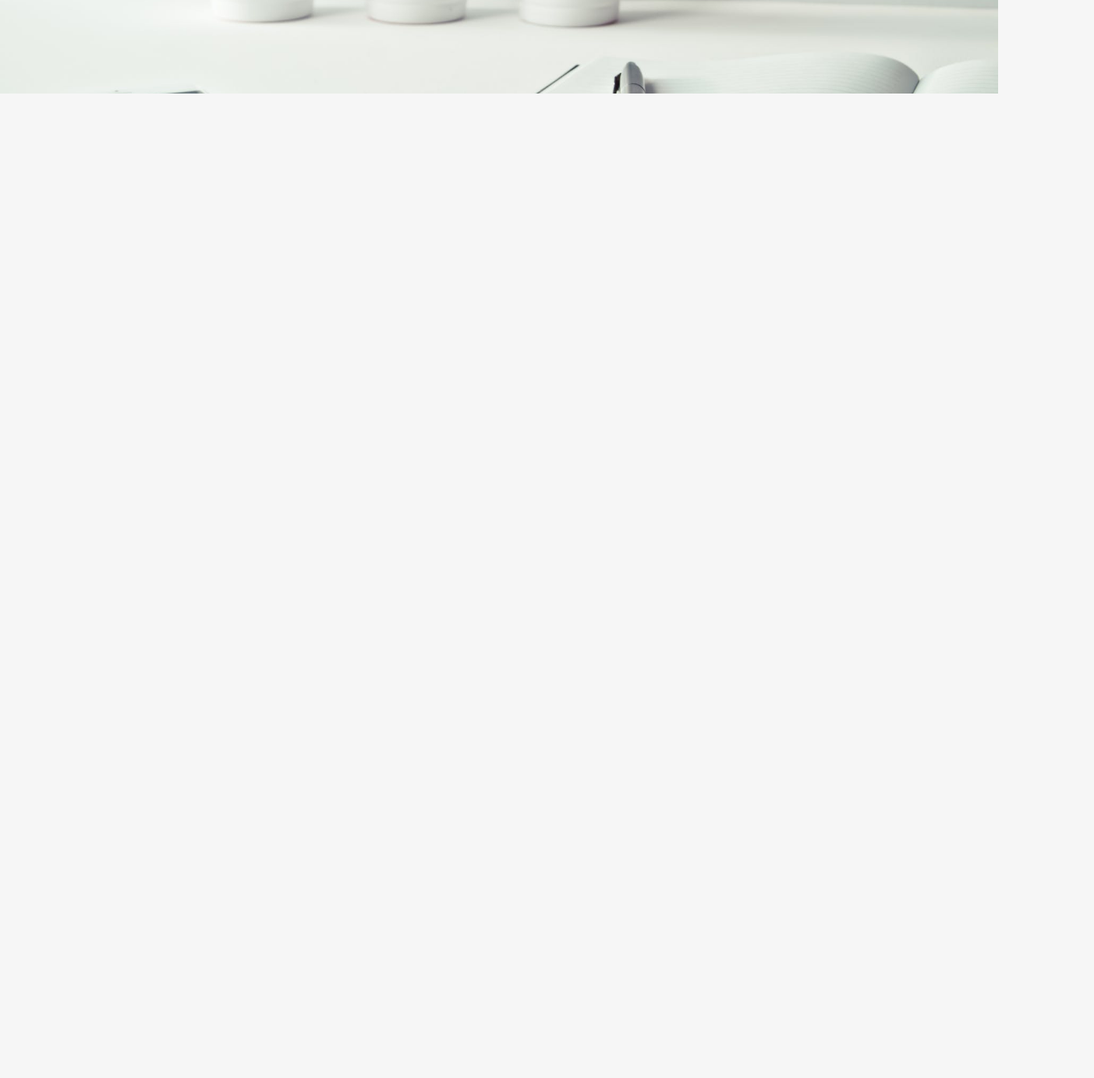
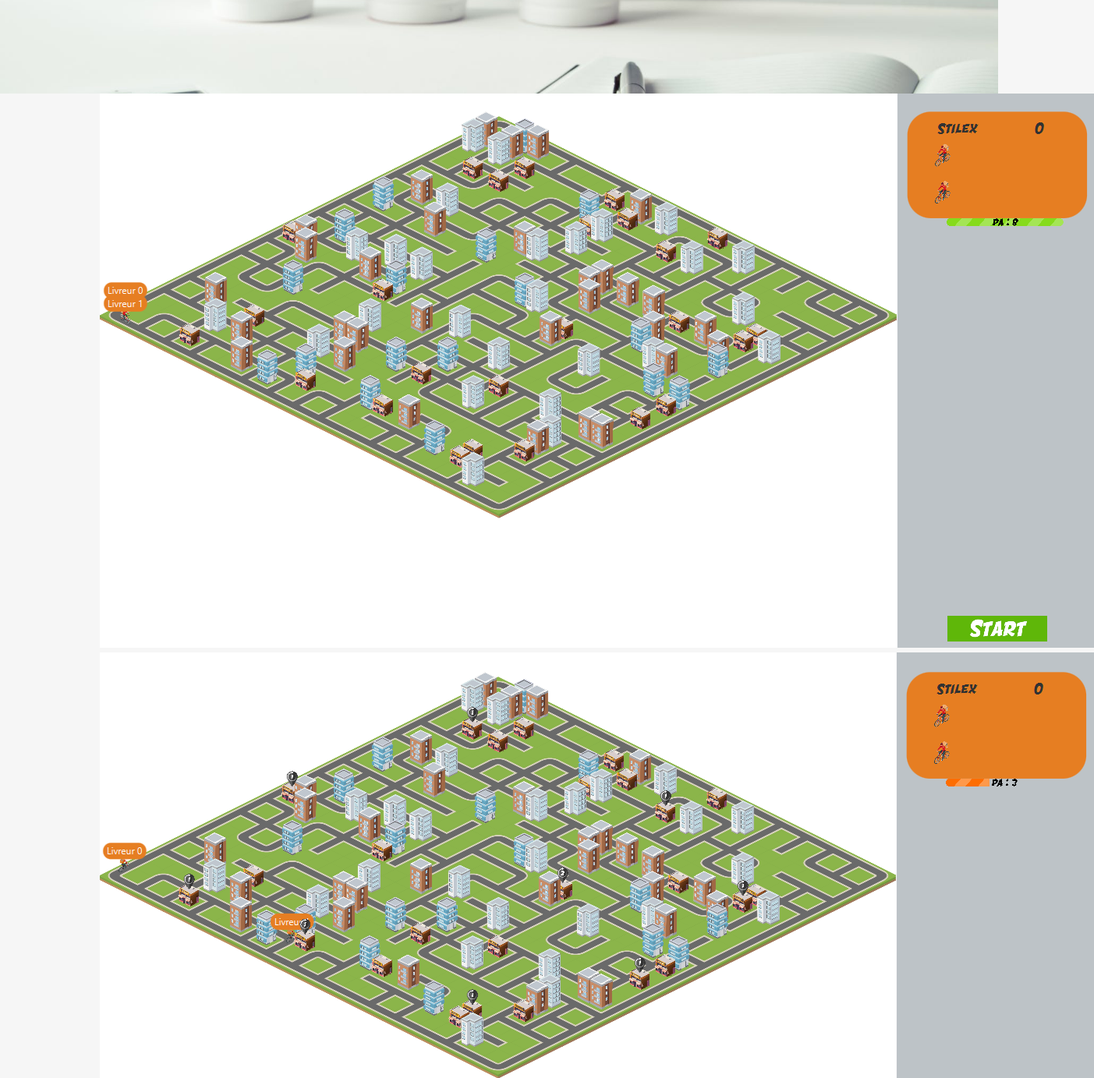
Before and after one commit to Stilex-Huminex/24hDUTInfo, a plain HTML site: page Fichiers/site-web/index.html in a window 1280 px wide. Shown: the part 280-1663 px from the top of the page at 78% size, 1403 px wide, since content can reach past the window. Before the commit the page ends 800 px from the top, so only its background shows below. Drawn offline with Linux system fonts and the light colour scheme.

Commit message:
web: ajout images

```diff
--- a/Fichiers/site-web/index.html
+++ b/Fichiers/site-web/index.html
@@ -29,7 +29,8 @@
         </div>
 
         <main>
-
+            <img src="assets/img/not-started.png" alt="Jeu non commencé">
+            <img src="assets/img/prendre-une-commande.png" alt="Livreur sur le point de prendre une commande">
         </main>
 
     </body>
```
Also changed, not shown: Fichiers/site-web/assets/img/not-started.png (added), Fichiers/site-web/assets/img/prendre-une-commande.png (added).
